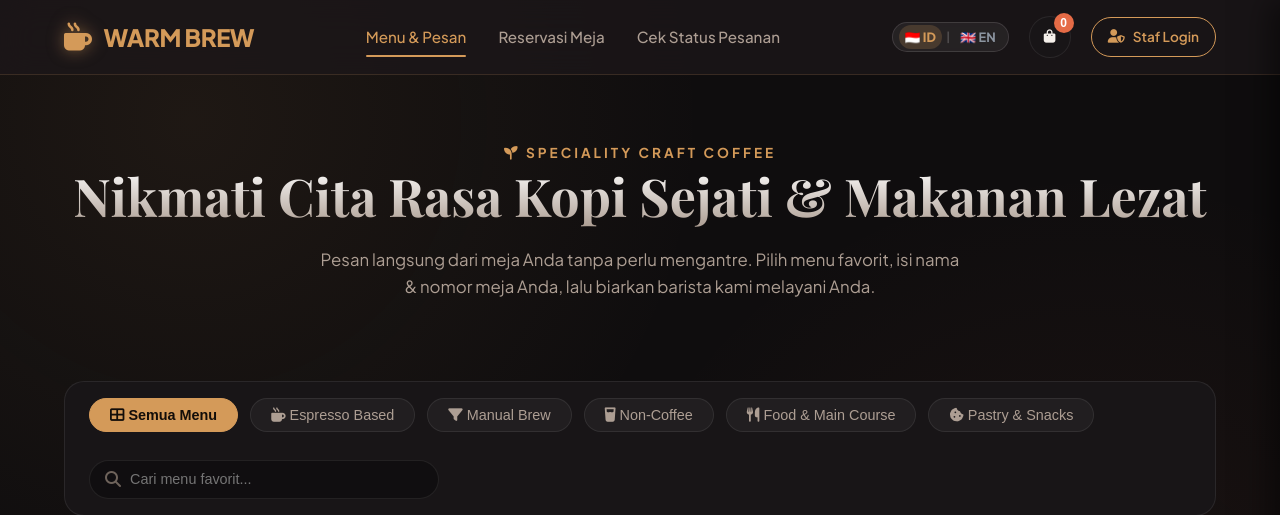
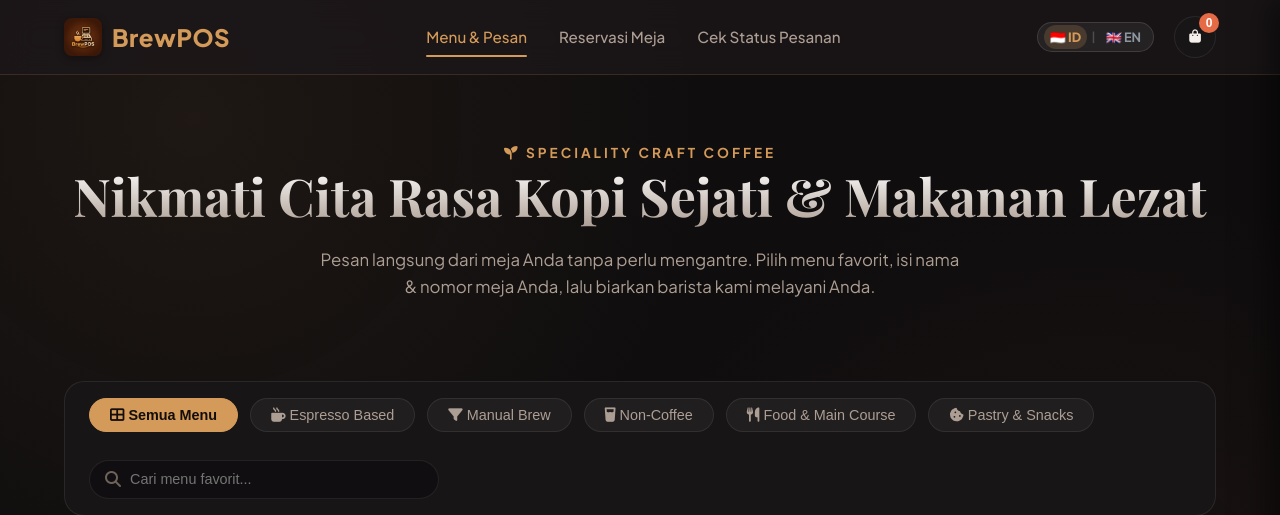
Before and after one commit to Ikhwn01/coffeeshop-app, a PHP site: page / in a window 1280 px wide. Shown: the top 515 px of the page. Run offline with PHP 8.4, Linux system fonts and the light colour scheme; data comes from the database, SQL or seed files in the repository; some web fonts are replaced.

Commit message:
Update brand name and logo to BrewPOS

```diff
--- a/admin/login.php
+++ b/admin/login.php
@@ -250,8 +250,8 @@ if ($_SERVER['REQUEST_METHOD'] === 'POST') {
         </div>
 
         <div class="login-header">
-            <i class="fas fa-mug-hot"></i>
-            <h2>WARM BREW POS</h2>
+            <img src="../assets/img/logo.png" alt="BrewPOS Logo" style="height: 70px; width: 70px; border-radius: 14px; object-fit: cover; margin-bottom: 0.75rem; box-shadow: 0 4px 15px rgba(200, 138, 72, 0.25);">
+            <h2>BrewPOS</h2>
             <p><?php echo __('admin_login_subtitle', 'Portal Manajemen Admin & Karyawan'); ?></p>
         </div>
 
--- a/includes/footer.php
+++ b/includes/footer.php
@@ -5,9 +5,9 @@
     <footer>
         <div class="container footer-content">
             <div class="footer-col">
-                <div class="logo" style="margin-bottom: 1rem;">
-                    <i class="fas fa-mug-hot"></i>
-                    <span>WARM BREW</span>
+                <div class="logo" style="margin-bottom: 1rem; display: flex; align-items: center; gap: 10px;">
+                    <img src="assets/img/logo.png" alt="BrewPOS Logo" style="height: 38px; width: 38px; border-radius: 8px; object-fit: cover;">
+                    <span style="font-weight: 800; letter-spacing: 0.5px;">BrewPOS</span>
                 </div>
                 <p style="font-size: 0.9rem; margin-bottom: 1rem;"><?php echo __('footer_about', 'Menyajikan racikan kopi biji pilihan nusantara dengan suasana hangat dan elegan untuk momen spesial Anda.'); ?></p>
                 <div style="display: flex; gap: 1rem; font-size: 1.2rem; color: var(--primary);">
--- a/includes/header.php
+++ b/includes/header.php
@@ -9,7 +9,7 @@ if (session_status() === PHP_SESSION_NONE) {
 <head>
     <meta charset="UTF-8">
     <meta name="viewport" content="width=device-width, initial-scale=1.0">
-    <title><?php echo isset($page_title) ? $page_title . " - Warm Brew Coffee Shop" : "Warm Brew - Artisan Coffee Shop & Lounge"; ?></title>
+    <title><?php echo isset($page_title) ? $page_title . " - BrewPOS Coffee Shop" : "BrewPOS - Artisan Coffee Shop & Lounge"; ?></title>
     <!-- Google Fonts -->
     <link rel="preconnect" href="https://fonts.googleapis.com">
     <link rel="preconnect" href="https://fonts.gstatic.com" crossorigin>
@@ -24,9 +24,9 @@ if (session_status() === PHP_SESSION_NONE) {
     <!-- Navbar -->
     <nav class="navbar">
         <div class="container nav-wrapper">
-            <a href="index.php" class="logo">
-                <i class="fas fa-mug-hot"></i>
-                <span>WARM BREW</span>
+            <a href="index.php" class="logo" style="display: flex; align-items: center; gap: 10px; text-decoration: none;">
+                <img src="assets/img/logo.png" alt="BrewPOS Logo" style="height: 38px; width: 38px; border-radius: 8px; object-fit: cover; box-shadow: 0 2px 8px rgba(0,0,0,0.3);">
+                <span style="font-weight: 800; letter-spacing: 0.5px;">BrewPOS</span>
             </a>
 
             <div class="nav-links">
@@ -51,10 +51,7 @@ if (session_status() === PHP_SESSION_NONE) {
                     <i class="fas fa-shopping-bag"></i>
                     <span class="cart-badge" id="cartBadge">0</span>
                 </button>
-
-                <a href="admin/login.php" class="btn btn-outline" style="padding: 0.5rem 1rem; font-size: 0.85rem;">
-                    <i class="fas fa-user-shield"></i> <?php echo __('nav_staff_login', 'Staf Login'); ?>
-                </a>
             </div>
         </div>
     </nav>
+    <main class="main-content">
```
Also changed, not shown: includes/admin_header.php (+4 -4 lines), assets/img/logo.jpg (added), assets/img/logo.png (added), package.json (line endings or trailing spaces).
